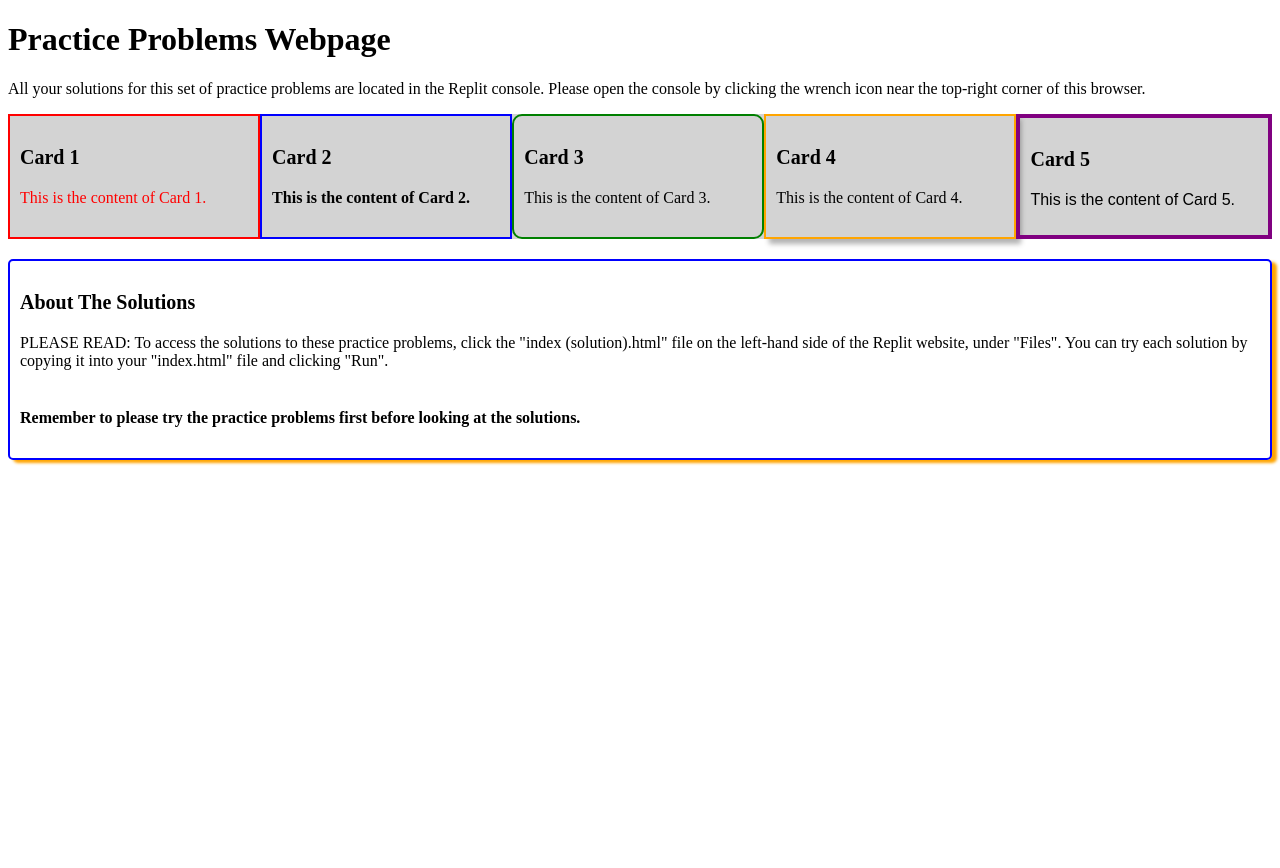
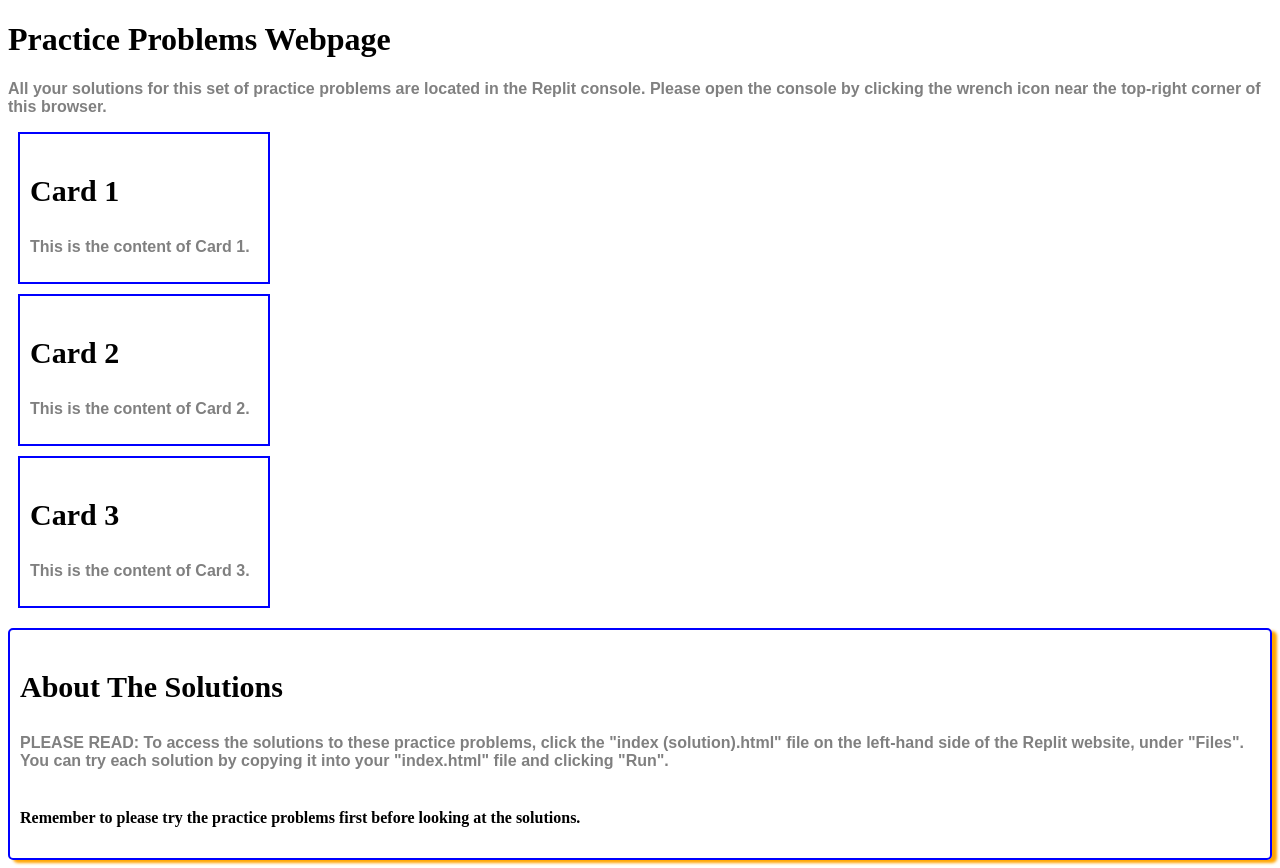
Before and after one commit to Newt93/Targeting-HTML-with-CSS, a plain HTML site: page index (solution).html in a window 1280 px wide. Before the commit the page ends 800 px from the top, so only its background shows below. Drawn offline with Linux system fonts and the light colour scheme.

Commit message:
Moved styles to internal

```diff
--- a/index (solution).html
+++ b/index (solution).html
@@ -1,64 +1,54 @@
 <!DOCTYPE html>
 <html>
+<body>
+  <style>
+    div {
+      width: 18%;
+      padding: 10px;
+      border: 2px solid blue;
+    }
 
-<head>
-  <link rel="stylesheet" href="index.css">
-</head>
+    /* Problem 1: Change the font size of the h3 tags to 30px. */
+    h3 {
+      font-size: 30px;
+    }
 
-<body>
+    /* Problem 2: Change the font color of the paragraph text to blue. */
+    p {
+      color: gray;
+    }
+
+    /* Problem 3: Add a margin of 10px to the div tags. */
+    div {
+      margin: 10px;
+    }
+
+    /* Problem 4: Change the font family of the paragraph text to Arial. */
+    p {
+      font-family: Arial, sans-serif;
+    }
+
+    /* Problem 5 (DEBUGGING): The p tags are supposed to be bold, but they is not. */
+    p {
+      font-weight: bold; /* changed the property to font-weight */
+    }
+  </style>
   <h1>Practice Problems Webpage</h1>
   <p>All your solutions for this set of practice problems are located in the Replit console. Please open the console by
     clicking the wrench icon near the top-right corner of this browser.
   </p>
-  <div style="display: flex; justify-content: space-between; width: 100%; background-color: lightgrey;">
-    <div style="width: 18%; padding: 10px; border: 2px solid red;">
-      <h3 style="font-size: 20px;">Card 1</h3>
-      <p style="color: red;">This is the content of Card 1.</p>
-    </div>
-    <div style="width: 18%; padding: 10px; border: 2px solid blue;">
-      <h3 style="font-size: 20px;">Card 2</h3>
-      <p style="font-weight: bold;">This is the content of Card 2.</p>
-    </div>
-    <div style="width: 18%; padding: 10px; border: 2px solid green; border-radius: 10px;">
-      <h3 style="font-size: 20px;">Card 3</h3>
-      <p>This is the content of Card 3.</p>
-    </div>
-    <div style="width: 18%; padding: 10px; border:2px solid orange; box-shadow: 5px 5px 5px rgba(0, 0, 0, 0.3);">
-      <h3 style="font-size: 20px;">Card 4</h3>
-      <p>This is the content of Card 4.</p>
-    </div>
-    <div style="width: 18%; padding: 10px; border: 4px solid purple;">
-      <h3 style="font-size: 20px;">Card 5</h3>
-      <p style="font-family: Arial;">This is the content of Card 5.</p>
-    </div>
-
+  <div>
+    <h3>Card 1</h3>
+    <p>This is the content of Card 1.</p>
   </div>
-  <style>
-    /* Problem 1: Change the font size of the h3 tags to 20px. */
-    h3 {
-      font-size: 20px;
-    }
-
-    /* Problem 2: Change the font color of the paragraph text in Card 1 to red. */
-    div: nth-child(1)>p {
-      color: red;
-    }
-
-    /* Problem 3: Add a box-shadow to the Card 4 div. */
-    div: nth-child(4) {
-      box-shadow: 5px 5px 5px rgba(0, 0, 0, 0.3);
-    }
-
-    /* Problem 4: Change the font family of the paragraph text in Card 5 to Arial. */
-    div: nth-child(5)>p {
-      font-family: Arial, sans-serif;
-    }
-
-    /* Problem 5 (DEBUGGING): The text content of Card 2 is supposed to be bold, but it is not. */
-    div: nth-child(2)>p {
-      font-weight: bold;
-    }
-  </style>
+  <div>
+    <h3>Card 2</h3>
+    <p>This is the content of Card 2.</p>
+  </div>
+  <div>
+    <h3>Card 3</h3>
+    <p>This is the content of Card 3.</p>
+  </div>
   <section
     style="border: 2px solid blue; border-radius: 5px; padding: 10px; box-shadow: 5px 3px 3px orange; margin-top: 20px;">
     <h3>About The Solutions</h3>
```
Also changed, not shown: index.html (+27 -44 lines).
